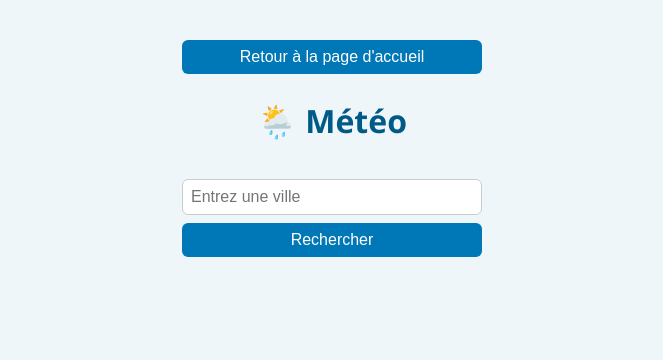
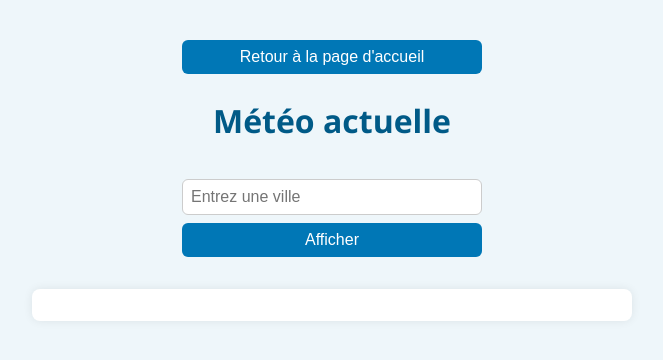
Before and after one commit to adubus/tools, a plain HTML site: page Weather.html in a window 1280 px wide. Shown: the whole page, without its empty margins (308-971 px from the left). Drawn offline with Linux system fonts and the light colour scheme.

Commit message:
Update Weather.html

```diff
--- a/Weather.html
+++ b/Weather.html
@@ -18,59 +18,69 @@
 </head>
 <body>
   <button onclick="window.location.href='index.html'">Retour à la page d'accueil</button>
-  <h1>🌦️ Météo</h1>
-  <input type="text" id="ville" placeholder="Entrez une ville">
-  <button onclick="rechercherMeteo()">Rechercher</button>
-  <div id="meteo"></div>
+
+  <h1>Météo actuelle</h1>
+
+  <div style="text-align: center">
+    <input type="text" id="city" placeholder="Entrez une ville" />
+    <button onclick="getWeather()">Afficher</button>
+  </div>
+
+  <div id="result"></div>
 
   <script>
-    function degToCompass(num) {
-      const directions = ["Nord", "Nord-Est", "Est", "Sud-Est", "Sud", "Sud-Ouest", "Ouest", "Nord-Ouest"];
-      const index = Math.round(num / 45) % 8;
-      return directions[index];
-    }
+    async function getWeather() {
+      const city = document.getElementById("city").value.trim();
+      const apiKey = "281eec27318c19122b887f323200a827";
+      const result = document.getElementById("result");
 
-    async function rechercherMeteo() {
-      const ville = document.getElementById("ville").value.trim();
-      const apiKey = "281eec27318c19122b887f323200a827"; // 🔑 Remplace par ta vraie clé API OpenWeatherMap
-      const url = `https://api.openweathermap.org/data/2.5/weather?q=${ville}&appid=${apiKey}&units=metric&lang=fr`;
+      if (!city) {
+        result.innerHTML = "<p class='info'>Veuillez entrer une ville.</p>";
+        return;
+      }
 
-      const meteoDiv = document.getElementById("meteo");
-      meteoDiv.innerHTML = "Chargement...";
+      result.innerHTML = "Chargement...";
 
       try {
-        const response = await fetch(url);
+        const response = await fetch(
+          `https://api.openweathermap.org/data/2.5/weather?q=${encodeURIComponent(city)}&appid=${apiKey}&units=metric&lang=fr`
+        );
+
         if (!response.ok) throw new Error("Ville introuvable");
+
         const data = await response.json();
 
-        const icone = data.weather[0].icon;
-        const ventOrientation = degToCompass(data.wind.deg);
-        const ventVitesse = data.wind.speed;
-
+        const temperature = data.main.temp;
+        const tempMin = data.main.temp_min;
+        const tempMax = data.main.temp_max;
+        const description = data.weather[0].description;
+        const icon = data.weather[0].icon;
         const humidity = data.main.humidity;
         const pressure = data.main.pressure;
+        const windSpeed = data.wind.speed;
+        const windDeg = data.wind.deg;
         const cloudiness = data.clouds.all;
         const sunrise = new Date(data.sys.sunrise * 1000).toLocaleTimeString("fr-FR");
         const sunset = new Date(data.sys.sunset * 1000).toLocaleTimeString("fr-FR");
 
-        meteoDiv.innerHTML = `
+        const directions = ["Nord", "Nord-Est", "Est", "Sud-Est", "Sud", "Sud-Ouest", "Ouest", "Nord-Ouest"];
+        const windDir = directions[Math.round(windDeg / 45) % 8];
+
+        result.innerHTML = `
           <h2>${data.name}</h2>
-          <p><img src="https://openweathermap.org/img/wn/${icone}@2x.png" alt="météo"> ${data.weather[0].description}</p>
-          <p>🌡️ Température actuelle : ${data.main.temp} °C</p>
-          <p>🔻 Min : ${data.main.temp_min} °C &nbsp;&nbsp; 🔺 Max : ${data.main.temp_max} °C</p>
-          <p>💨 Vent : ${ventVitesse} m/s (${ventOrientation})</p>
-
-        <p>Humidité : ${humidity}%</p>
-        <p>Pression : ${pressure} hPa</p>
-        <p>Nuages : ${cloudiness}%</p>
-        <p>Lever du soleil : ${sunrise}</p>
-        <p>Coucher du soleil : ${sunset}</p>
-
+          <p class="info"><strong>${description}</strong></p>
+          <img src="https://openweathermap.org/img/wn/${icon}@2x.png" alt="${description}" />
+          <p class="info">Température : ${temperature} °C (min : ${tempMin}°C, max : ${tempMax}°C)</p>
+          <p class="info">Vent : ${windSpeed} m/s (${windDir})</p>
+          <p class="info">Humidité : ${humidity}%</p>
+          <p class="info">Pression : ${pressure} hPa</p>
+          <p class="info">Nuages : ${cloudiness}%</p>
+          <p class="info">Lever du soleil : ${sunrise}</p>
+          <p class="info">Coucher du soleil : ${sunset}</p>
         `;
 
-
       } catch (error) {
-        meteoDiv.innerHTML = `<p style="color: red;">Erreur : ${error.message}</p>`;
+        result.innerHTML = `<p class='info' style='color:red'>Erreur : ${error.message}</p>`;
       }
     }
   </script>
```
